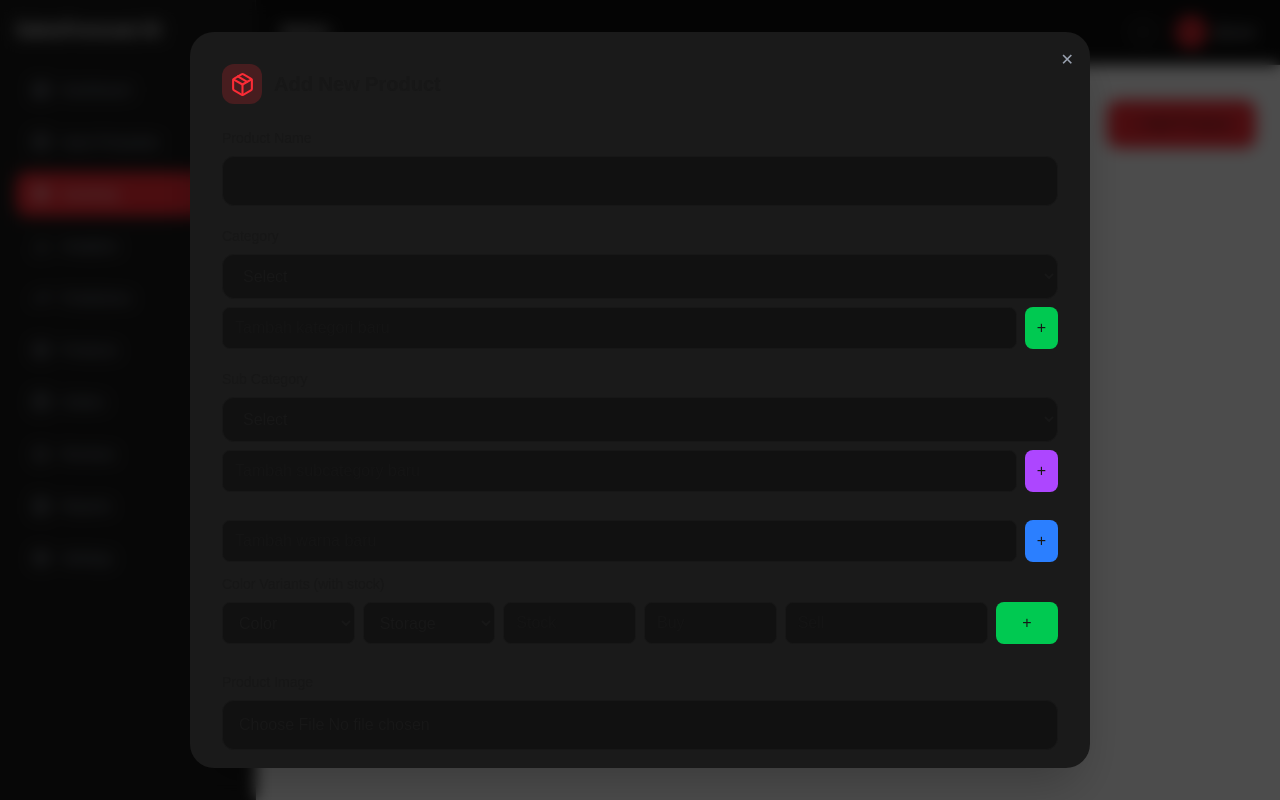
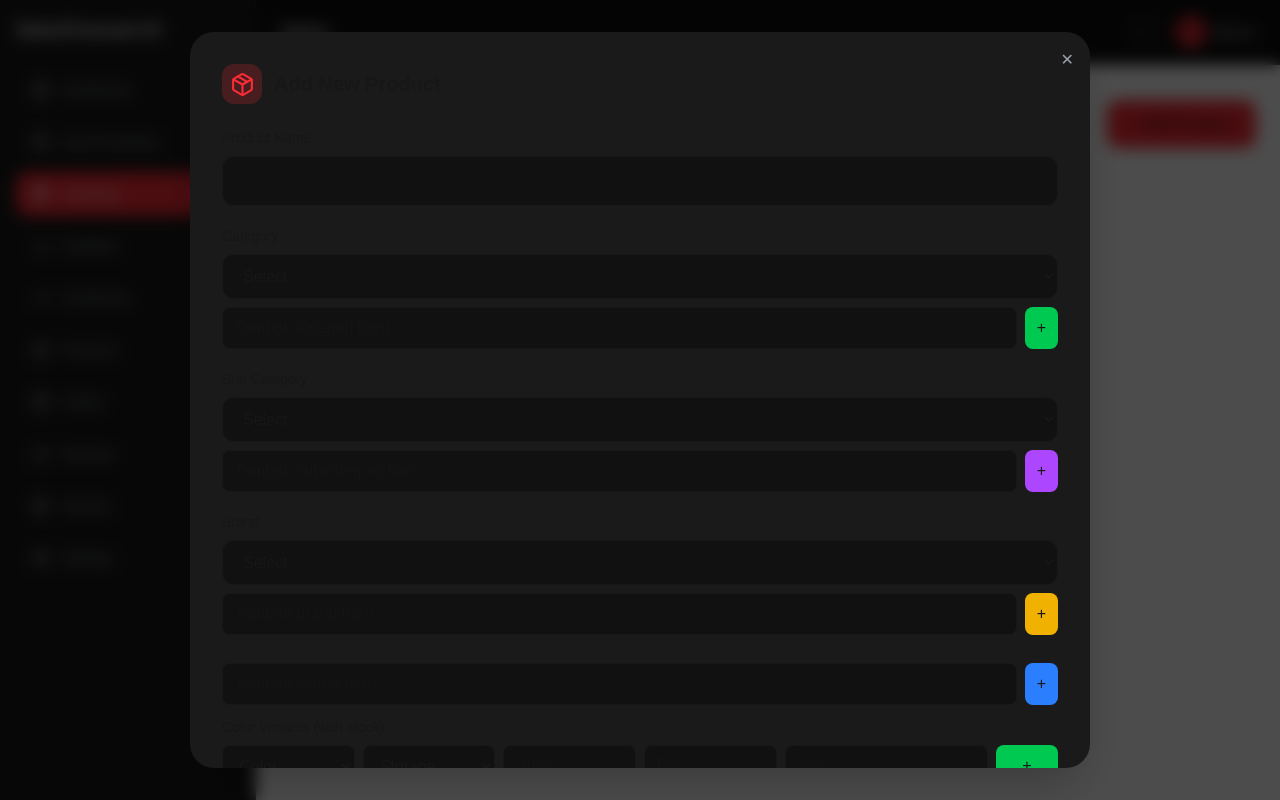
Before and after one commit to haerul920/Capstone-Project-Pijak-IBM, a Next.js app: page /admin/inventory in a window 1280 px wide. Both pictures are taken after a click on the button "+ Add Product". Built offline with nearby package versions, Linux system fonts and the light colour scheme.

Commit message:
Add brand management functionality to inventory page

```diff
--- a/src/app/admin/inventory/page.jsx
+++ b/src/app/admin/inventory/page.jsx
@@ -23,6 +23,7 @@ export default function Inventory() {
     name: "",
     category: "",
     subcategory: "",
+    brand: "",
     color: "",
     purchase: "",
     selling: "",
@@ -59,6 +60,46 @@ export default function Inventory() {
     purchase: "",
     selling: "",
   });
+
+  const [brands, setBrands] = useState({
+  electronics: {
+    mobile: ["Xiaomi", "Samsung", "Poco", "iPhone"],
+    laptop: ["Asus", "Acer", "Lenovo"],
+  },
+  skincare: {
+    serum: ["Somethinc", "Skintific"],
+  },
+});
+const [newBrand, setNewBrand] = useState("");
+
+const handleAddBrand = () => {
+  if (!newBrand || !form.category) return;
+
+  const cat = form.category.toLowerCase();
+  const sub = form.subcategory?.toLowerCase();
+
+  const updated = { ...brands };
+
+  if (!updated[cat]) updated[cat] = {};
+  if (!updated[cat][sub]) updated[cat][sub] = [];
+
+  updated[cat][sub] = [
+    ...new Set([...updated[cat][sub], newBrand]),
+  ];
+
+  setBrands(updated);
+
+  // 🔥 SIMPAN
+  localStorage.setItem("brands", JSON.stringify(updated));
+
+  setForm({ ...form, brand: newBrand });
+  setNewBrand("");
+};
+
+useEffect(() => {
+  const savedBrands = JSON.parse(localStorage.getItem("brands"));
+  if (savedBrands) setBrands(savedBrands);
+}, []);
 
   const [categories, setCategories] = useState([
     "Electronics",
@@ -580,6 +621,35 @@ useEffect(() => {
                   </button>
                 </div>
               </div>
+              <div>
+  <Select
+    label="Brand"
+    name="brand"
+    value={form.brand}
+    onChange={handleChange}
+    options={
+      brands[form.category?.toLowerCase()]?.[
+        form.subcategory?.toLowerCase()
+      ] || []
+    }
+  />
+
+  {/* ➕ ADD BRAND */}
+  <div className="flex gap-2 mt-2">
+    <input
+      value={newBrand}
+      onChange={(e) => setNewBrand(e.target.value)}
+      placeholder="Tambah brand baru"
+      className="flex-1 bg-[#111] border px-3 py-2 rounded-lg"
+    />
+    <button
+      onClick={handleAddBrand}
+      className="bg-yellow-500 px-3 rounded-lg"
+    >
+      +
+    </button>
+  </div>
+</div>
 
 
               <div>
```
